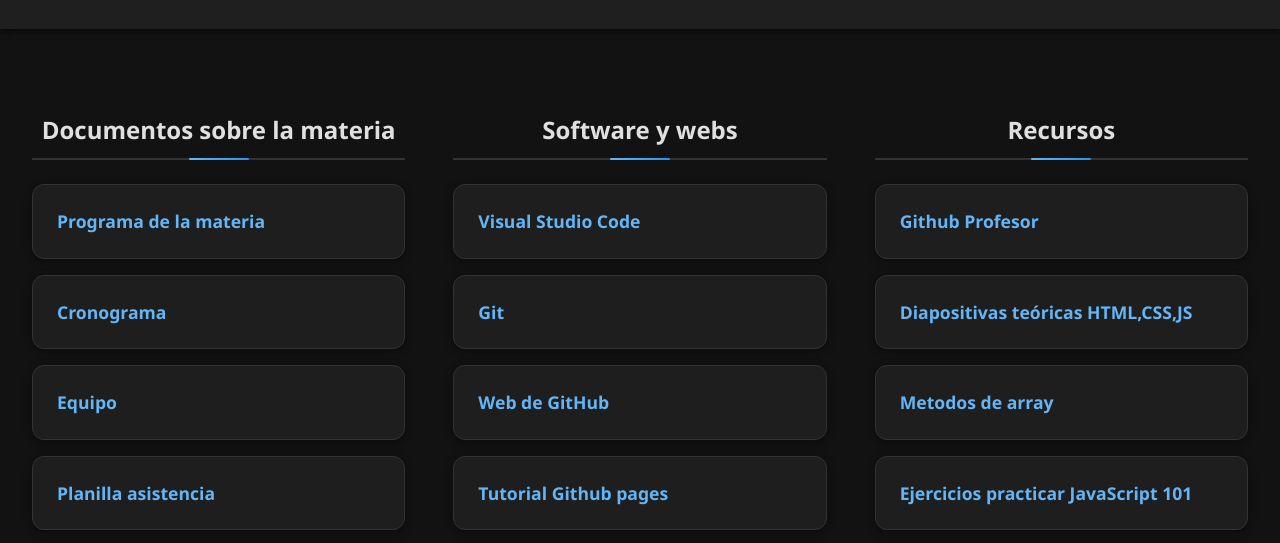
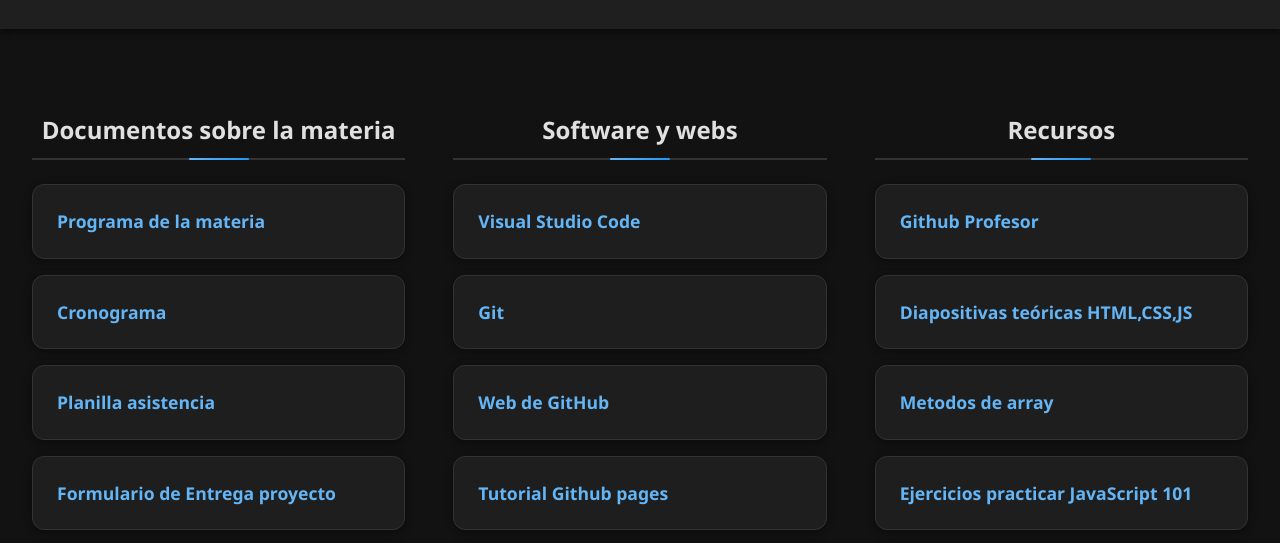
Before and after one commit to estebanpiazza/indexitba, a plain HTML site: page index.html in a window 1280 px wide. Shown: the part 146-689 px from the top of the page. Drawn offline with Linux system fonts and the light colour scheme.

Commit message:
feat: eliminar enlace a la presentación del equipo en index.html

```diff
--- a/index.html
+++ b/index.html
@@ -25,7 +25,6 @@
             <ul>
                 <li><a href="https://docs.google.com/document/d/1z4unEx1mJlIHsWQYBibR20_718zTo0n83dn33Px89yU/edit?usp=sharing" target="_blank">Programa de la materia</a></li>
                 <li><a href="https://docs.google.com/spreadsheets/d/1eysio-0TJbowcCyrP3kr0g8f1PDac9nBTWWOlikXxts/edit?usp=sharing" target="_blank">Cronograma</a></li>
-                <li><a href="https://docs.google.com/presentation/d/1Z2Z-1u2A7cO3bQATrHMleNRMX09saXufSToz2ITup00/edit?usp=sharing" target="_blank">Equipo</a></li>
                 <li><a href="https://docs.google.com/spreadsheets/d/13UqXqfNX1pAKio5e1yvVLf8jQC-MGQdv7qwOMcR1oy8/edit?usp=sharing" target="_blank">Planilla asistencia</a></li>
                 <li><a href="https://forms.gle/LwCfenG4LbNA12Mt9" target="_blank"> Formulario de Entrega proyecto</a></li>
                 <li><a href="https://docs.google.com/spreadsheets/d/1a9n5bFbCFUZGk0AKQjlW39z5h2OQPeadXHVFtUBWIE4/edit?usp=sharing" target="_blank">Planilla de entregas y seguimiento</a></li>
```
